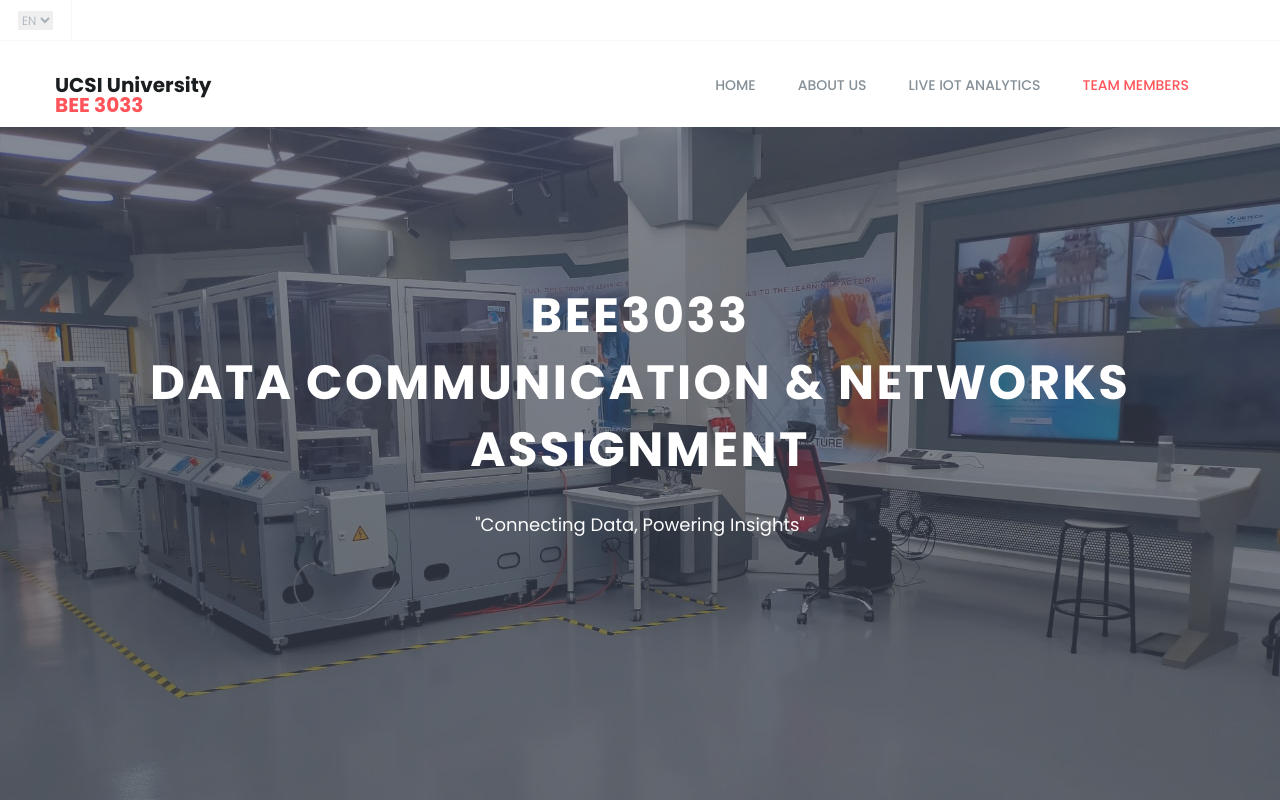
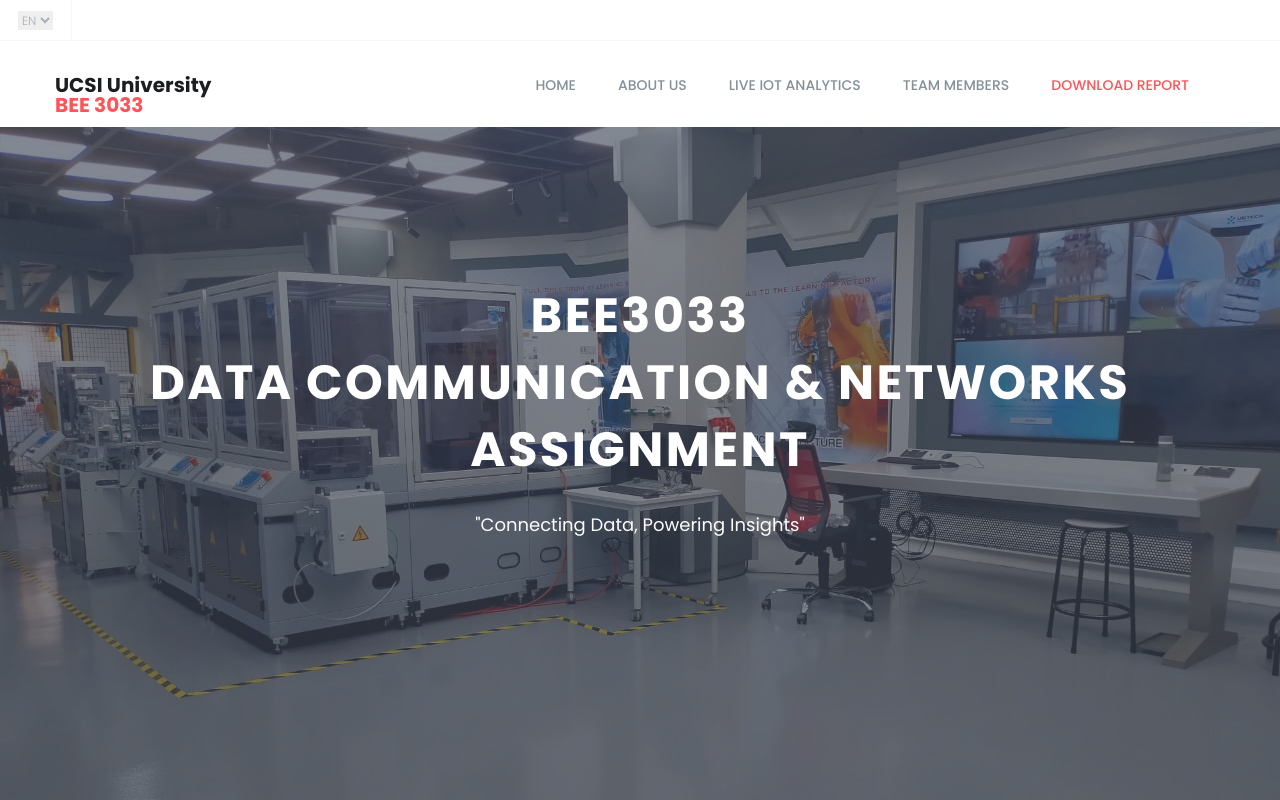
Before and after one commit to pasoncheam/Group1DataComAssignment, a plain HTML site: page index.html in a window 1280 px wide. Shown: the top 800 px of the page. Drawn offline with nearby package versions, Linux system fonts and the light colour scheme.

Commit message:
Add additional downlaod report button. IssueID: PM_11

```diff
--- a/index.html
+++ b/index.html
@@ -104,6 +104,7 @@
 			                    <li class="scroll"><a href="#works">About Us</a></li>
 			                    <li class="scroll"><a href="#explore">Live IoT Analytics</a></li>
 			                    <li class="scroll"><a href="#team">Team members</a></li>
+								<li class="scroll"><a href="#downloadPdf">Download Report</a></li>
 			                    <!--<li class="scroll"><a href="#blog">blog</a></li>-->
 			                    <!--<li class="scroll"><a href="#contact">contact</a></li>-->
 			                </ul><!--/.nav -->
@@ -504,6 +505,7 @@
 			                    <li class="scroll"><a href="#works">About Us</a></li>
 			                    <li class="scroll"><a href="#explore">Live IoT Analytics</a></li>
 			                    <li class="scroll"><a href="#team">Team Members</a></li>
+								<li class="scroll"><a href="#downloadPdf">Download Report</a></li>
 			                   <!--<li class="scroll"><a href="#blog">blog</a></li>-->
 			                </ul><!--/.nav -->
 			           	</div>
```
